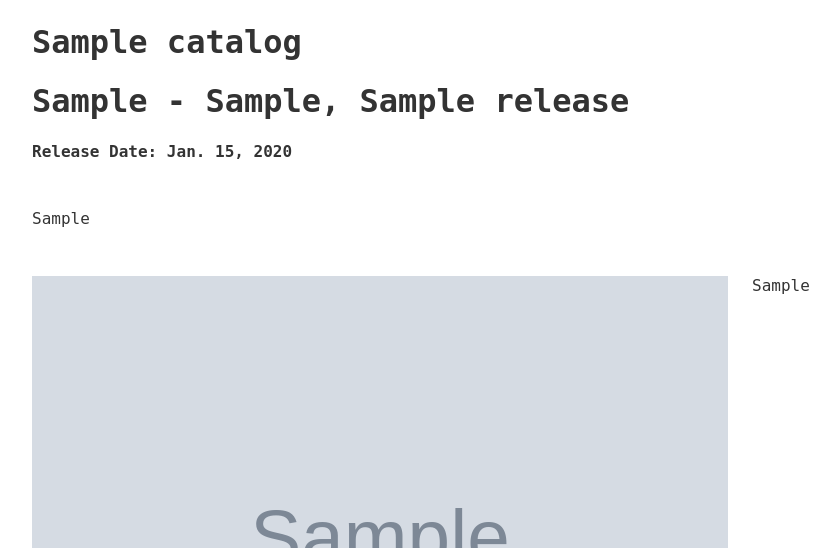
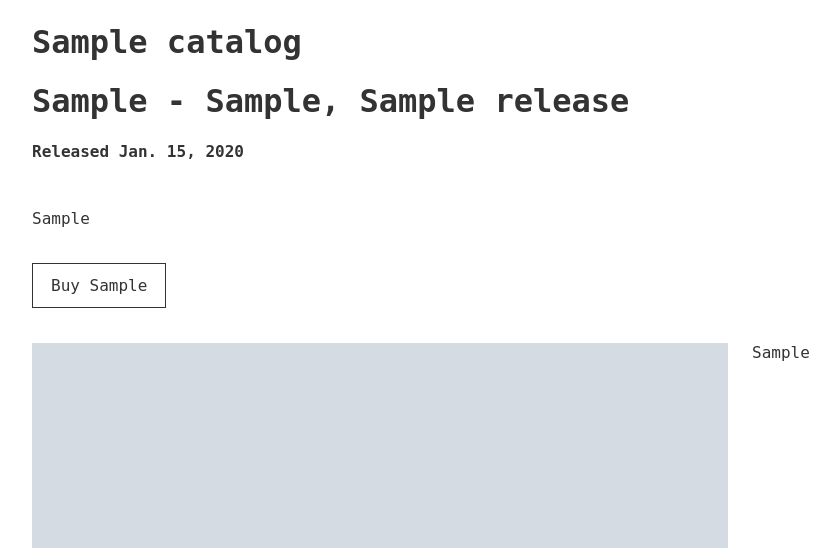
Before and after one commit to seanpierce/hole-recording-gruppe.com, a Django app: template templates/release.html in a window 1280 px wide. Shown: the part 537-1085 px from the top of the page, without its empty margins (8-848 px from the left). Run offline with Django 5.2, Linux system fonts and the light colour scheme; tables that the repository leaves empty hold one stand-in row (values such as "Sample post"); the template is opened without the code that fills it: values that come from a table or form of the project are taken from there, most other values are stand-ins (such as "Sample title", 1, 10 or a date in 2020); grey boxes marked "Sample" are stand-in pictures; style sheets or scripts are compiled from the project's sources; some libraries are stand-ins or nearby versions.

Commit message:
Update release model and templates

```diff
--- a/assets/styles/index.scss
+++ b/assets/styles/index.scss
@@ -58,7 +58,7 @@ a {
     h1 {
         color: $dark-grey;
 
-        &.upcoming {
+        &.not-active {
             color: $light-grey;
         }
     }
@@ -123,6 +123,17 @@ a {
         }
     }
 
+    .link-to-purchase {
+        a {
+            border: solid 1px $dark-grey;
+            padding: 12px 18px;
+            font-size: 16px;
+            font-weight: normal;
+        }
+
+        margin-bottom: 48px;
+    }
+
     .content {
         margin: 48px auto;
 
--- a/releases/models.py
+++ b/releases/models.py
@@ -10,8 +10,10 @@ class Release(models.Model):
 	catalog = models.CharField(max_length=12)
 	info = RichTextField()
 	bandcamp_embed = models.TextField(null=True, blank=True)
-	active = models.BooleanField(default=True)
-	release_date = models.DateField()
+	link_to_purchase = models.URLField(null=True, blank=True)
+	active = models.BooleanField(default=False)
+	published = models.BooleanField(default=False)
+	release_date = models.DateField(null=True, blank=True)
 	preorder_date = models.DateField(null=True, blank=True)
 
 	class Meta:
--- a/releases/services.py
+++ b/releases/services.py
@@ -1,7 +1,7 @@
 from .models import Release
 
 def get_releases():
-    releases = Release.objects.filter(active=True)
+    releases = Release.objects.filter(published=True)
     return releases
 
 
--- a/templates/index.html
+++ b/templates/index.html
@@ -2,7 +2,7 @@
 
 {% block content %}
     {% for release in releases %}
-        {% if release.release_date < today %}
+        {% if release.active %}
             <a href="/releases/{{ release.catalog }}">
                 <h1>{{ release }}</h1>
             </a>
@@ -10,8 +10,8 @@
     {% endfor %}
 
     {% for release in releases|dictsort:"id" %}
-        {% if release.release_date > today %}
-            <h1 class="upcoming">[UPCOMING] {{ release }}</h1>
+        {% if not release.active %}
+            <h1 class="not-active">[UPCOMING] {{ release }}</h1>
         {% endif %}
     {% endfor %}
 {% endblock %}
--- a/templates/release.html
+++ b/templates/release.html
@@ -7,12 +7,18 @@
 <div id="release">
     <h1>{{ release }}</h1>
     <div>
-        <strong>Release Date: {{ release.release_date }}</strong>
+        <strong>Released {{ release.release_date }}</strong>
     </div>
 
     <div class="content">
         {{ release.info | safe }}
     </div>
+
+    {% if release.link_to_purchase is not None %}
+        <div class="link-to-purchase">
+            <a href="{{ release.link_to_purchase }}">Buy {{ release.catalog }}</a>
+        </div>
+    {% endif %}
 
     <div class="media">
         <div id="release-images">
```
Also changed, not shown: releases/admin.py (+19 -0 lines), releases/migrations/0004_auto_20240401_1445.py (added), releases/migrations/0005_auto_20240401_1446.py (added).
